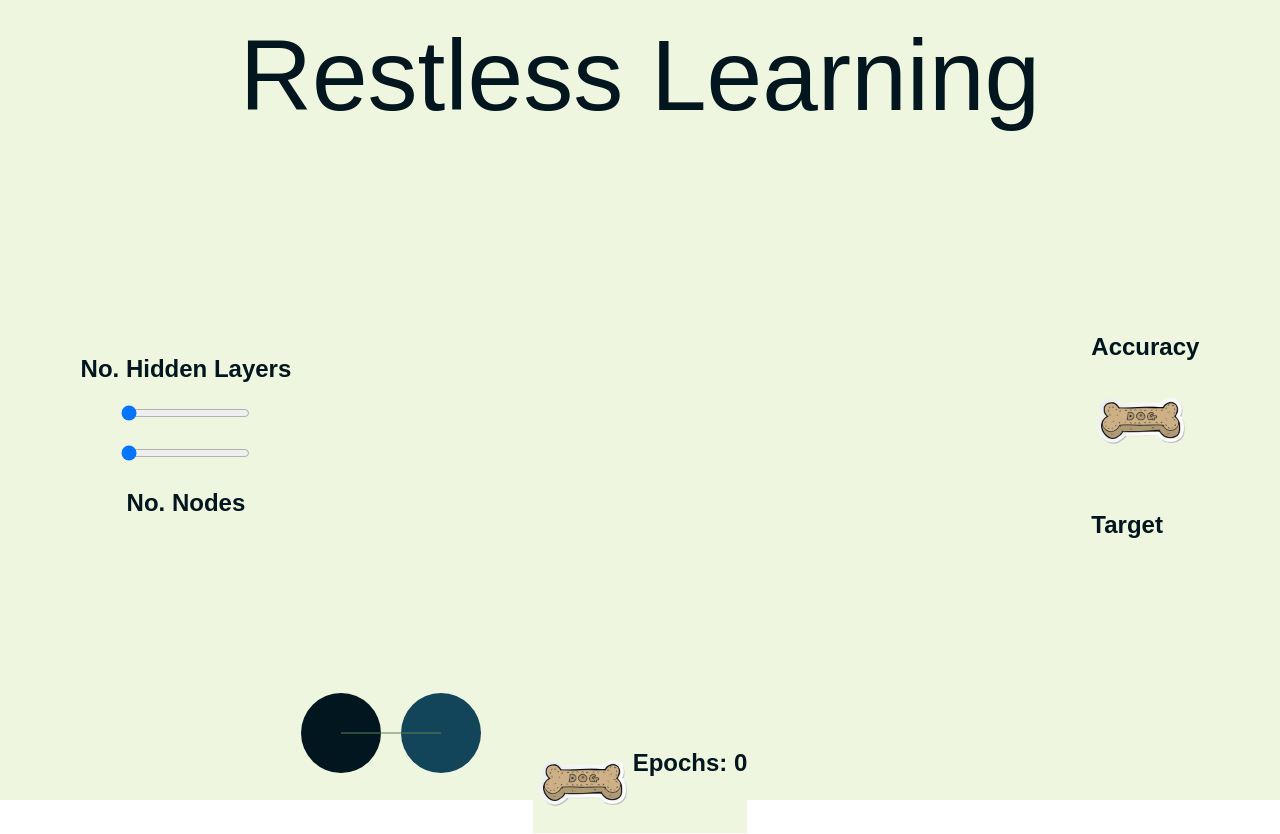
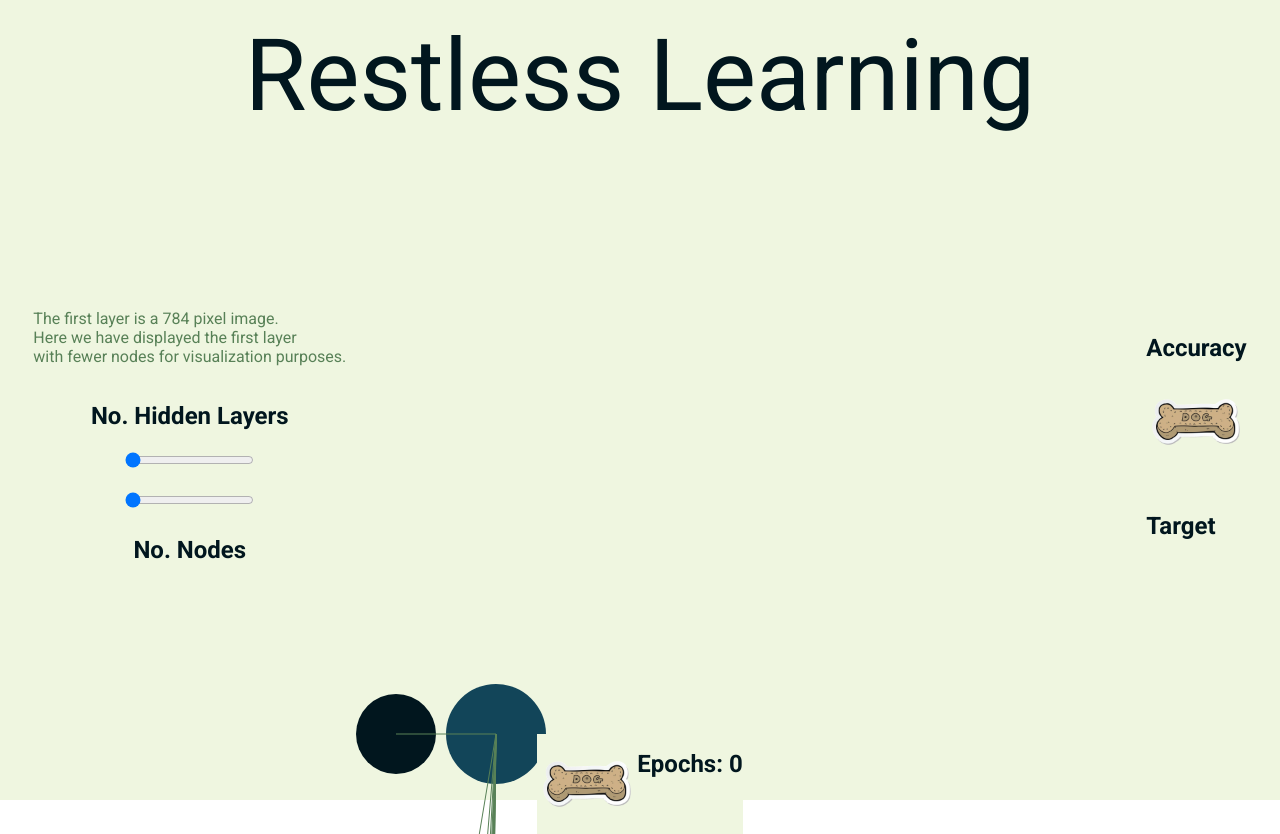
Before and after one commit to srikarboga/HackRU24, a React (Create React App) app in the folder frontend/: page / in a window 1280 px wide. Built offline with nearby package versions, Linux system fonts and the light colour scheme; no server answers.

Commit message:
pre-learning tips

```diff
--- a/frontend/src/components/nn.css
+++ b/frontend/src/components/nn.css
@@ -1,7 +1,7 @@
 body {
     margin: 0;
     padding: 0;
-    font-family: Arial, sans-serif;
+    font-family: "Roboto", sans-serif; /* Change font family to Roboto */
 }
 
 .container {
@@ -85,6 +85,8 @@ h1 {
 p {
     font-size: 16px;
     margin-bottom: 20px;
+    align-items: center;
+    color: #588157;
 }
 
 header {
--- a/frontend/src/components/nn.js
+++ b/frontend/src/components/nn.js
@@ -23,7 +23,7 @@ function NeuralNetworkVisualization(){
     const [min_val, setminval] = useState(1);
     const [max_val, setmaxval] = useState(5);
     const [min_val2, setminval2] = useState(1);
-    const [max_val2, setmaxval2] = useState(50);
+    const [max_val2, setmaxval2] = useState(14);
 
     const handleValueChange = (newValue) => {
         setSliderValue(newValue);
@@ -41,7 +41,7 @@ function NeuralNetworkVisualization(){
         // Initialize input layer
         randomArray.push([]);
         // Input layer
-        for (let j = 0; j < n; j++) {
+        for (let j = 0; j < 784 / 56; j++) {
             const randomInt = Math.floor(Math.random() * (max - min + 1)) + min;
             randomArray[0].push(randomInt);
         }
@@ -74,16 +74,27 @@ function NeuralNetworkVisualization(){
         // Draw neurons
         const layers = neuralNetwork(sliderValue2, 1, 2);
         const colors = ['#01161E', '#124559', '#598392', '#AEC3B0']; // Colors for each layer
-        layers.forEach((layer, i) => {
+        layers.slice(0, -1).forEach((layer, i) => {
             layer.forEach((neuron, j) => {
+                // Append circles for neurons in all layers except the output layer
                 svg.append("circle")
-                .attr("class", `neuron layer-${i}`) // Add class for each layer
-                .attr("cx", (i * layerSeparation) + neuronSeparation)
+                    .attr("class", `neuron layer-${i}`) // Add class for each layer
+                    .attr("cx", (i * layerSeparation) + neuronSeparation)
+                    .attr("cy", (j * verticalSeparation) + verticalSeparation + buffer)
+                    .attr("r", neuronRadius)
+                    .style("fill", colors[i % 4]); // Apply color for each layer
+            });
+        });
+
+        // Append circles for neurons in the output layer
+        const outputLayer = layers.slice(-1)[0]; // Get the last layer
+        outputLayer.forEach((neuron, j) => {
+            svg.append("circle")
+                .attr("class", `neuron output-layer`) // Add class for the output layer
+                .attr("cx", ((layers.length - 1) * layerSeparation) + neuronSeparation) // Adjust for the last layer
                 .attr("cy", (j * verticalSeparation) + verticalSeparation + buffer)
-                .attr("r", neuronRadius)
-                .style("fill", colors[i%4]); // Apply color for each layer
-
-            });
+                .attr("r", 50) // Larger radius for output layer neurons
+                .style("fill", colors[(layers.length - 1) % 4]); // Apply color for the output layer
         });
 
         // Draw connections
@@ -102,7 +113,23 @@ function NeuralNetworkVisualization(){
         });
     }, [sliderValue, sliderValue2]);
 
-
+    /*hints = ["Epochs and Learning: An 'epoch' in neural network training is like a round of practice. Imagine you're learning to ride a bike. Each time you practice riding around the block, that's one epoch. Neural networks learn similarly – during each epoch, they look at all the training examples (like different bike rides) to get better at their task.",
+                "Hidden Layers, Hidden Magic: Neural networks have hidden layers, which are like secret agents helping them solve problems. Just as spies gather information covertly, hidden layers process data in ways that aren't immediately visible. By passing information through these hidden layers, neural networks can uncover complex patterns and relationships in data.",
+                "Backpropagation and Course Correction: Backpropagation is like a correction tool for neural networks. Imagine drawing a picture and your friend points out mistakes you made. Backpropagation does something similar – it helps neural networks learn from their mistakes by adjusting the way they interpret data. This way, they can gradually improve their performance over time.",
+                "Overfitting, the Villain of Generalization: Overfitting is a sneaky villain in the world of neural networks. It's like memorizing answers without understanding the questions. When a neural network overfits, it becomes too focused on the training data and can't generalize well to new, unseen examples. Researchers work on techniques to prevent overfitting and ensure neural networks can handle new challenges.",
+                "Transfer Learning, Sharing Knowledge: Transfer learning is like borrowing knowledge from one task to help with another. Imagine you're learning to cook pasta, and you realize the skills you've learned from making pizza also apply – that's transfer learning! Similarly, neural networks can use knowledge gained from one task to help solve another, saving time and resources in the learning process."]
+    if (epochs==10){
+        text = hints[0]
+    } else if (epochs == 25) {
+        text = hints[1]
+    } else if (epochs == 50) {
+        text = hints[2]
+    } else if (epochs == 100) {
+        text = hints[3]
+    } else if (epochs == 200) {
+        text = hints[4]
+        <p>You've reached a milestone! Here's your hint: {hint[i]}</p>
+    }*/
 
     return (
         <div className='container'>
@@ -110,6 +137,7 @@ function NeuralNetworkVisualization(){
 
             <div className='row1'>
                 <div className='row3'>
+                    <p>The first layer is a 784 pixel image. <br /> Here we have displayed the first layer <br />with fewer nodes for visualization purposes.</p>
                     <h1>No. Hidden Layers</h1>
                     <Sliders initialValue={sliderValue} onValueChange={handleValueChange} minval={min_val} maxval={max_val}/>
                     <Sliders initialValue={sliderValue2} onValueChange={handleValueChange2} minval={min_val2} maxval={max_val2}/>
--- a/frontend/src/index.js
+++ b/frontend/src/index.js
@@ -19,7 +19,9 @@ fetchUserData()
 
 function Application(){
   return(
+
   <div class="wrapper">
+    <link rel="stylesheet" href="https://fonts.googleapis.com/css?family=Roboto:400,400i,700&display=swap"></link>
     <NeuralNetworkVisualization/>
   </div>
   )
```
